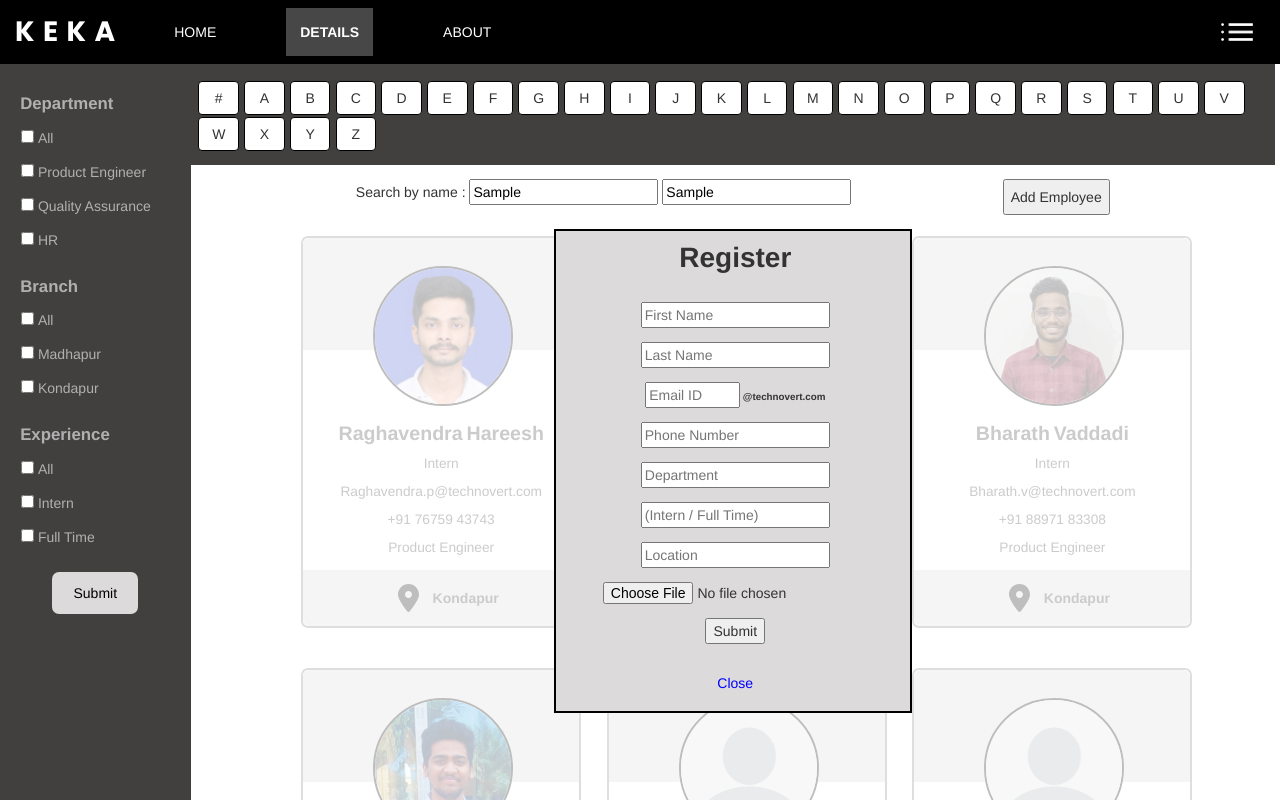
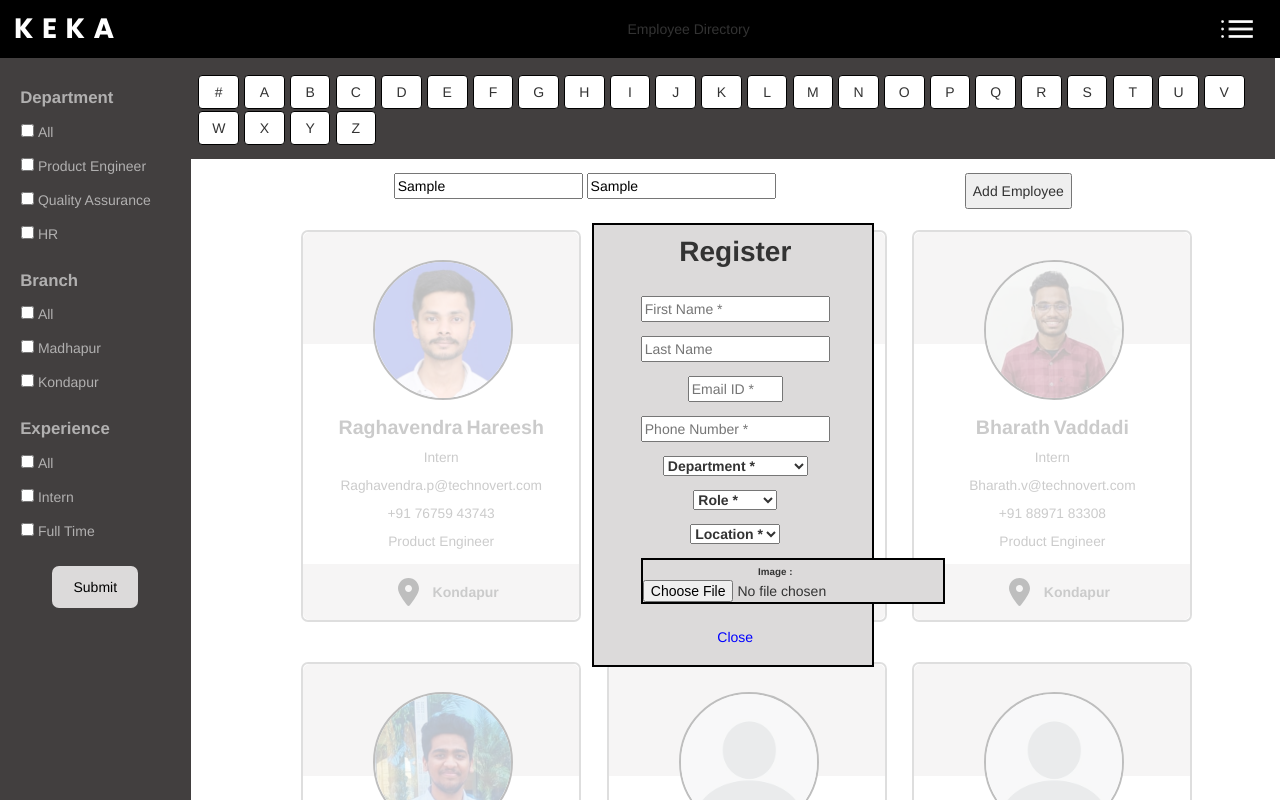
Before and after one commit to Raghavendra-Hareesh/emp-dir.github.io, a plain HTML site: page index.html in a window 1280 px wide. Both pictures are taken after typing "Sample", "Sample" into the empty fields and a click on the button "Add Employee". Shown: the top 800 px of the page. Drawn offline with nearby package versions, Linux system fonts and the light colour scheme.

Commit message:
Update index.html

```diff
--- a/index.html
+++ b/index.html
@@ -10,13 +10,9 @@
 </head>
 <body>
     <nav>
-        <div class="navbar">
-            <div class="titleLogo"><a href="#">KEKA</a></div>
-            <div class="menu">
-                    <button>HOME</button>
-                    <button class="active">DETAILS</button>
-                    <button>ABOUT</button>
-            </div>
+        <div class="titleLogo"><a href="#">KEKA</a></div>
+        <div class="menu">
+            Employee Directory
         </div>
         <div class="toggle_btn">
             <button class="card-btn" id="cb" onclick="cardview()"><img src="assets/cards.png" alt=""></button>
@@ -125,23 +121,42 @@
                 <div class="letter_filter"></div>
             </div>
             <div class="add_emp">
-                <p>Search by name : <input class="name_search" type="text" placeholder="First Name" id="fname_fil">&nbsp;<input class="name_search" type="text" placeholder="Last Name" id="lname_fil"></p>
+                <p><input class="name_search" type="text" placeholder="Search by First Name" id="fname_fil">&nbsp;<input class="name_search" type="text" placeholder="Search by Last Name" id="lname_fil"></p>
                 <button id="addEmployee" onclick="displayRegForm()">Add Employee</button>
             </div>
 
             <div class="reg_form" id="registration_form">
-                <div>
+                <div class="reg_form_div">
                     <ul class="reg_form_lst">
                         <li><p class="form_title">Register</p></li>
-                        <li><input type="text" placeholder="First Name" id="reg_fname"></li>
-                        <li><input type="text" placeholder="Last Name" id="reg_lname"></li>
-                        <li><input type="text" placeholder="Email ID" id="reg_email"><span> @technovert.com</span></li>
-                        <li><input type="text" placeholder="Phone Number" id="reg_phone"></li>
-                        <li><input type="text" placeholder="Department" id="reg_dept"></li>
-                        <li><input type="text" placeholder="(Intern / Full Time)" id="reg_role"></li>
-                        <li><input type="text" placeholder="Location" id="reg_location"></li>
-                        <li><input type="file" id="image_uploaded" accept="image/png, image/jpg"></li>
-                        <li><button type="submit" onclick="closeForm(),addEmployeeData()">Submit</button></li>
+                        <li><input type="text" placeholder="First Name *" id="reg_fname" class="reg_form_lst_inp"></li>
+                        <li><input type="text" placeholder="Last Name" id="reg_lname" class="reg_form_lst_inp"></li>
+                        <li><input type="text" placeholder="Email ID *" id="reg_email" class="reg_form_lst_inp"></li>
+                        <li><input type="text" placeholder="Phone Number *" id="reg_phone" class="reg_form_lst_inp"></li>
+                        <li>
+                            <select id="reg_dept" class="reg_form_lst_inp">
+                                <option selected>Department *</option>
+                                <option>Product Engineer</option>
+                                <option>Quality Assurance</option>
+                                <option>HR</option>
+                            </select>
+                        </li>
+                        <li>
+                            <select id="reg_role" class="reg_form_lst_inp">
+                                <option selected>Role *</option>
+                                <option>Intern</option>
+                                <option>Full Time</option>
+                            </select>
+                        </li>
+                        <li>
+                            <select id="reg_location" class="reg_form_lst_inp">
+                                <option selected>Location *</option>
+                                <option>Madhapur</option>
+                                <option>Kondapur </option>
+                            </select>
+                        </li>
+                        <li><div class="reg_form_img_inp"><span>Image : </span><input type="file" id="image_uploaded" class="reg_form_lst_inp"></div></li>
+                        <li><button type="submit" onclick="addEmployeeData()">Submit</button></li>
                         <li><button class="close_form" onclick="closeForm()">Close</button></li>
                     </ul>
                 </div>
```
